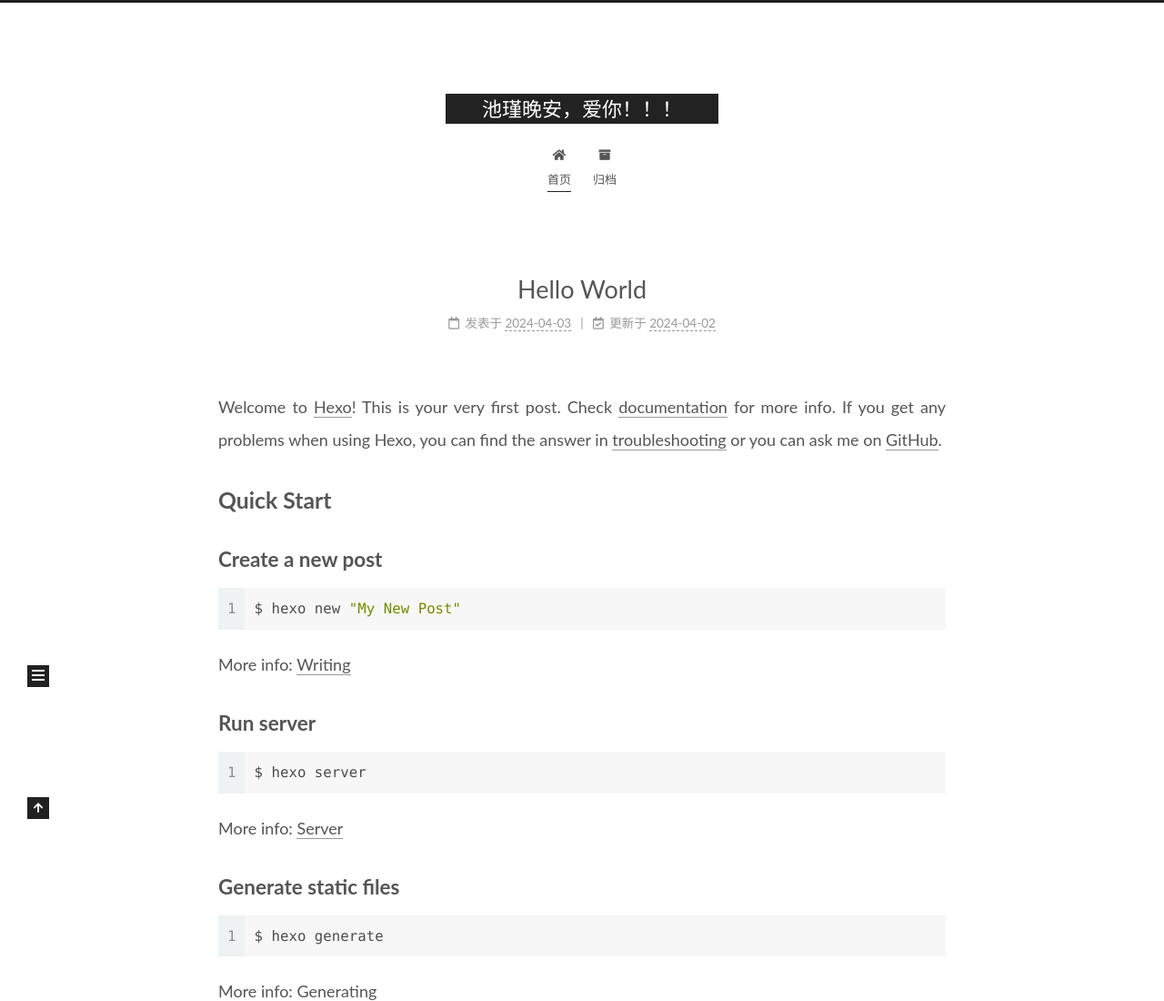
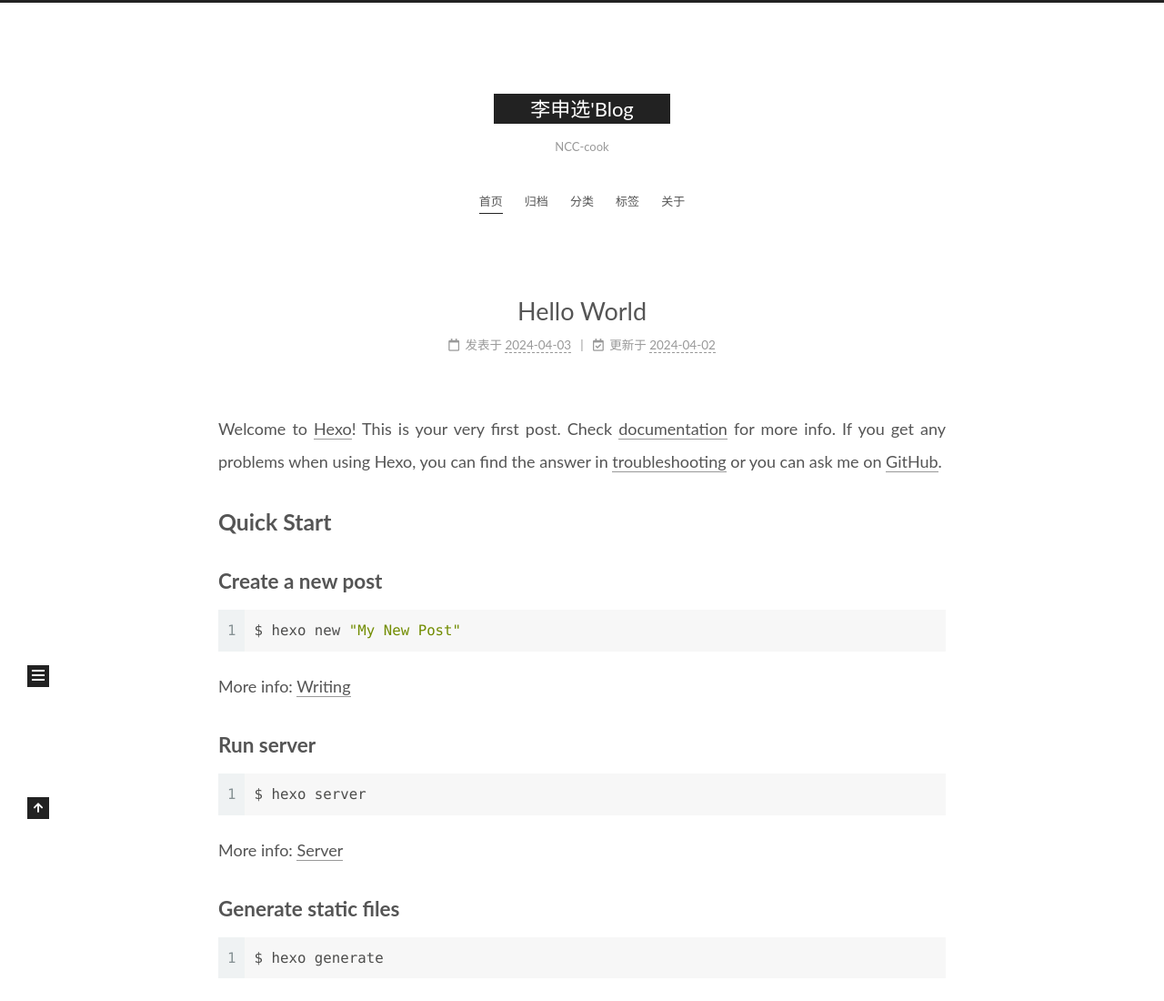
Before and after one commit to xuanls/xuanls.github.io, a plain HTML site: page index.html in a window 1280 px wide. Shown: the top 1100 px of the page at 91% size. Drawn offline with Linux system fonts and the light colour scheme.

Commit message:
Site updated: 2024-04-03 02:14:58

```diff
--- a/css/main.css
+++ b/css/main.css
@@ -1168,7 +1168,7 @@ pre .javascript .function {
 }
 .links-of-author a::before,
 .links-of-author span.exturl::before {
-  background: #7cff52;
+  background: #b9ff9f;
   border-radius: 50%;
   content: ' ';
   display: inline-block;
--- a/index.html
+++ b/index.html
@@ -22,9 +22,9 @@
 
   <meta name="description" content="选择有时候比努力更重要">
 <meta property="og:type" content="website">
-<meta property="og:title" content="池瑾晚安，爱你！！！">
+<meta property="og:title" content="李申选&#39;Blog">
 <meta property="og:url" content="http://example.com/index.html">
-<meta property="og:site_name" content="池瑾晚安，爱你！！！">
+<meta property="og:site_name" content="李申选&#39;Blog">
 <meta property="og:description" content="选择有时候比努力更重要">
 <meta property="og:locale" content="zh_CN">
 <meta property="article:author" content="萱萱子">
@@ -43,7 +43,7 @@
   };
 </script>
 
-  <title>池瑾晚安，爱你！！！</title>
+  <title>李申选'Blog</title>
 
 
 
@@ -94,9 +94,10 @@
 
     <a href="/" class="brand" rel="start">
       <span class="logo-line-before"><i></i></span>
-      <h1 class="site-title">池瑾晚安，爱你！！！</h1>
+      <h1 class="site-title">李申选'Blog</h1>
       <span class="logo-line-after"><i></i></span>
     </a>
+      <p class="site-subtitle" itemprop="description">NCC-cook</p>
   </div>
 
   <div class="site-nav-right">
@@ -112,12 +113,27 @@
   <ul id="menu" class="main-menu menu">
         <li class="menu-item menu-item-home">
 
-    <a href="/" rel="section"><i class="fa fa-home fa-fw"></i>首页</a>
+    <a href="/" rel="section"><i class="home fa-fw"></i>首页</a>
 
   </li>
         <li class="menu-item menu-item-archives">
 
-    <a href="/archives/" rel="section"><i class="fa fa-archive fa-fw"></i>归档</a>
+    <a href="/archives/" rel="section"><i class="archive fa-fw"></i>归档</a>
+
+  </li>
+        <li class="menu-item menu-item-categories">
+
+    <a href="/categories/" rel="section"><i class="th fa-fw"></i>分类</a>
+
+  </li>
+        <li class="menu-item menu-item-tags">
+
+    <a href="/tags/" rel="section"><i class="tags fa-fw"></i>标签</a>
+
+  </li>
+        <li class="menu-item menu-item-about">
+
+    <a href="/about/" rel="section"><i class="user fa-fw"></i>关于</a>
 
   </li>
   </ul>
@@ -156,7 +172,7 @@
     </span>
 
     <span hidden itemprop="publisher" itemscope itemtype="http://schema.org/Organization">
-      <meta itemprop="name" content="池瑾晚安，爱你！！！">
+      <meta itemprop="name" content="李申选'Blog">
     </span>
       <header class="post-header">
         <h2 class="post-title" itemprop="name headline">
```
Also changed, not shown: 2024/04/03/hello-world/index.html (+22 -6 lines), archives/2024/04/index.html (+22 -6 lines), archives/2024/index.html (+22 -6 lines), archives/index.html (+22 -6 lines).
